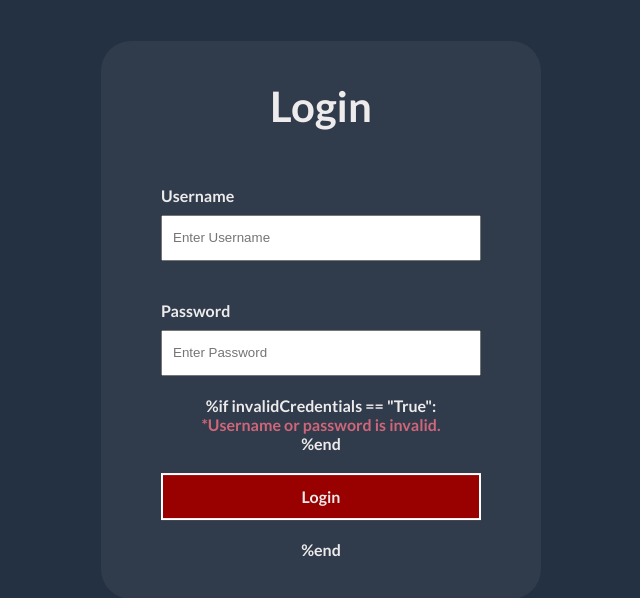
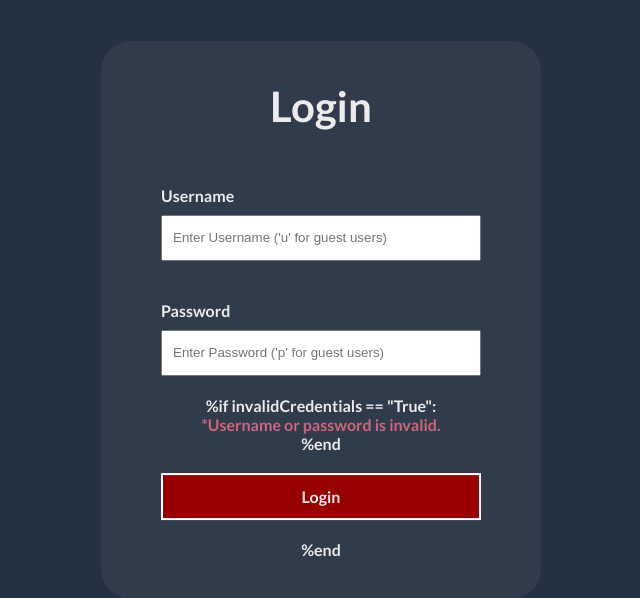
Before and after one commit to KOhaya-3/kelvinRegistrar, a Python web app: template templates/login.html in a window 1280 px wide. Shown: the part 80-678 px from the top of the page, without its empty margins (319-959 px from the left). Run offline with Jinja, Linux system fonts and the light colour scheme; the template is opened without the code that fills it, so the values that code supplies are empty.

Commit message:
added a guest user

```diff
--- a/data/instructorData.csv
+++ b/data/instructorData.csv
@@ -6,3 +6,4 @@ ID,Position
 8,professor
 9,assistant
 11,professor
+14,assistant
--- a/data/userData.csv
+++ b/data/userData.csv
@@ -1,6 +1,6 @@
 First Name,Last Name,Username,Password,Role,ID
 Kelvin,Ohaya,kelohaya,12122005,admin,1
-Dev,Eloper,u,p,admin,2
+Guest,User,u,p,admin,2
 Gorilla,Glue,gGlue,woodGlue,admin,3
 Brian,Dawkins,bDawkins,theBoom,instructor,4
 Byron,Gray,bGray,snakeOil,instructor,5
@@ -12,3 +12,5 @@ Patrick,Star,pStar,leedlee,student,10
 Nita,Bear,Ayaie,bruce,instructor,11
 SpongeBob,SquarePants,bubbleBlower,pineapple,student,12
 Leon,InTheLead,chameleon,notFai,student,13
+Mordecai,Jay,mJay,woooo,instructor,14
+Dev,Eloper,d,m,admin,15
--- a/instructor.py
+++ b/instructor.py
@@ -1,4 +1,4 @@
-from bottle import Bottle, run, template, redirect, request
+from bottle import Bottle, template, request
 from middleware import *
 import pandas as pd
 from time import time
--- a/templates/login.html
+++ b/templates/login.html
@@ -14,11 +14,11 @@
             <form action="loginValidation" method="post">
                 <div>
                     <label for="username">Username</label>
-                    <input type="text" name="username" placeholder="Enter Username" required>
+                    <input type="text" name="username" placeholder="Enter Username ('u' for guest users)" required>
                 </div>
                 <div>
                     <label for="password">Password</label>
-                    <input type="password" name="password" placeholder="Enter Password">
+                    <input type="password" name="password" placeholder="Enter Password ('p' for guest users)">
                 </div>
                 %if invalidCredentials == "True":
                     <div class="error">*Username or password is invalid.</div>
```
Also changed, not shown: 12 other files.
